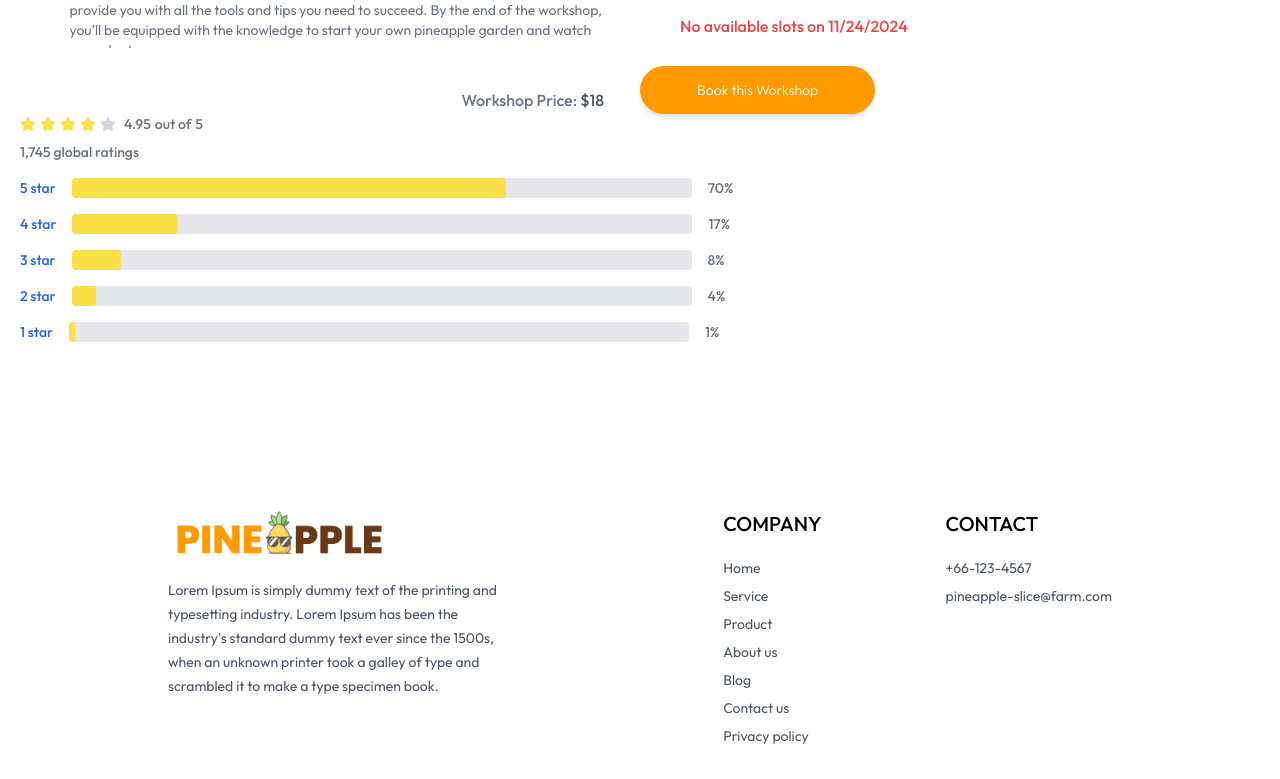
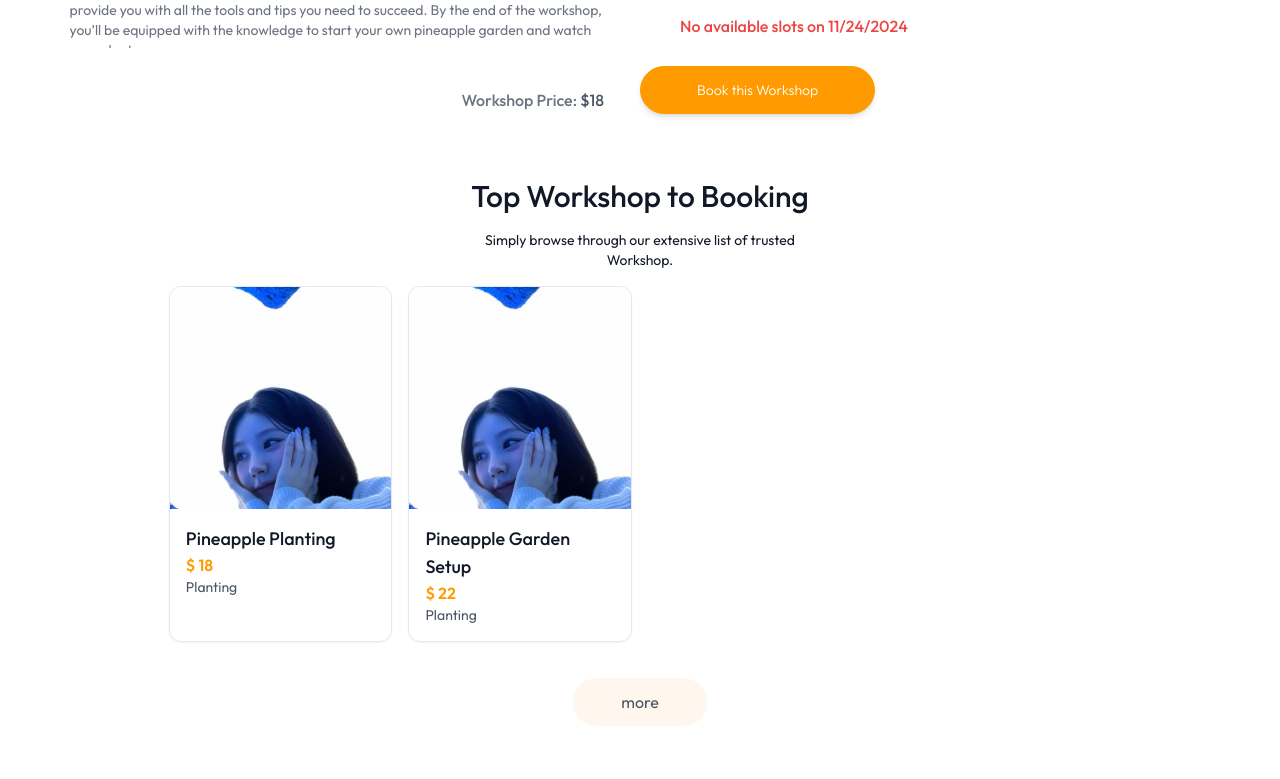
Before and after one commit to fuzenblue/DE251-Project, a React (Vite) app in the folder frontend/: page /all-service/workshop1 in a window 1280 px wide. Shown: the part 841-1620 px from the top of the page. Built offline with nearby package versions, Linux system fonts and the light colour scheme.

Commit message:
update 19/11

```diff
--- a/frontend/src/components/Footer.jsx
+++ b/frontend/src/components/Footer.jsx
@@ -8,7 +8,7 @@ const Footer = () => {
 
   return (
     <div className='md:mx-10'>
-      <div className='flex flex-col sm:grid grid-cols-[3fr_1fr_1fr] gap-14 my-10 mt-40 text-sm'>
+      <div className='flex flex-col sm:grid grid-cols-[3fr_1fr_1fr] gap-14 my-10 mt-10 text-sm'>
         {/* ----- Left Section ----- */}
         <div>
           <img className='mb-5 w-56' src={assets.logo} alt="" />
--- a/frontend/src/components/RatingWorkshop.jsx
+++ b/frontend/src/components/RatingWorkshop.jsx
@@ -1,74 +1,61 @@
-import React from "react"
+import React from 'react'
+import { assets } from '../assets/assets'
 
 const RatingWorkshop = () => {
-  const ratings = [
-    { label: "5 star", percentage: 70 },
-    { label: "4 star", percentage: 17 },
-    { label: "3 star", percentage: 8 },
-    { label: "2 star", percentage: 4 },
-    { label: "1 star", percentage: 1 },
-  ]
 
   return (
-    <div className="rating-container">
-      <div className="flex items-center mb-2">
-        {Array(4)
-          .fill()
-          .map((_, index) => (
-            <svg
-              key={index}
-              className="w-4 h-4 text-yellow-300 me-1"
-              xmlns="http://www.w3.org/2000/svg"
-              fill="currentColor"
-              viewBox="0 0 22 20"
-              aria-hidden="true"
-            >
-              <path d="M20.924 7.625a1.523 1.523 0 0 0-1.238-1.044l-5.051-.734-2.259-4.577a1.534 1.534 0 0 0-2.752 0L7.365 5.847l-5.051.734A1.535 1.535 0 0 0 1.463 9.2l3.656 3.563-.863 5.031a1.532 1.532 0 0 0 2.226 1.616L11 17.033l4.518 2.375a1.534 1.534 0 0 0 2.226-1.617l-.863-5.03L20.537 9.2a1.523 1.523 0 0 0 .387-1.575Z" />
-            </svg>
-          ))}
-        <svg
-          className="w-4 h-4 text-gray-300 dark:text-gray-500 me-1"
-          xmlns="http://www.w3.org/2000/svg"
-          fill="currentColor"
-          viewBox="0 0 22 20"
-          aria-hidden="true"
-        >
-          <path d="M20.924 7.625a1.523 1.523 0 0 0-1.238-1.044l-5.051-.734-2.259-4.577a1.534 1.534 0 0 0-2.752 0L7.365 5.847l-5.051.734A1.535 1.535 0 0 0 1.463 9.2l3.656 3.563-.863 5.031a1.532 1.532 0 0 0 2.226 1.616L11 17.033l4.518 2.375a1.534 1.534 0 0 0 2.226-1.617l-.863-5.03L20.537 9.2a1.523 1.523 0 0 0 .387-1.575Z" />
-        </svg>
-        <p className="ms-1 text-sm font-medium text-gray-500 dark:text-gray-400">
-          4.95
-        </p>
-        <p className="ms-1 text-sm font-medium text-gray-500 dark:text-gray-400">
-          out of
-        </p>
-        <p className="ms-1 text-sm font-medium text-gray-500 dark:text-gray-400">
-          5
-        </p>
+    <div className="mt-3">
+      {/* Review Popup */}
+      <div className=' justify-self-end  mx-[15%]'>
+        {/* The button to open modal */}
+        <label htmlFor="my_modal_1" className="btn btn-primary px-8 rounded-full text-white font-light shadow-lg">Review Here!</label>
+
+        {/* Put this part before </body> tag */}
+        <input type="checkbox" id="my_modal_1" className="modal-toggle" />
+        <div className="modal" role="dialog">
+          <div className="modal-box">
+            <div className="flex flex-col gap-4 px-3 py-2 items-center">
+              <div className="rating">
+                <input type="radio" name="rating-2" className="mask mask-star-2 bg-orange-400" />
+                <input
+                  type="radio"
+                  name="rating-2"
+                  className="mask mask-star-2 bg-orange-400"
+                  defaultChecked />
+                <input type="radio" name="rating-2" className="mask mask-star-2 bg-orange-400" />
+                <input type="radio" name="rating-2" className="mask mask-star-2 bg-orange-400" />
+                <input type="radio" name="rating-2" className="mask mask-star-2 bg-orange-400" />
+              </div>
+
+              <textarea className="textarea textarea-bordered w-full" placeholder="Bio"></textarea>
+            </div>
+
+            <div className="modal-action">
+              <label htmlFor="my_modal_1" className="btn">Confirm!</label>
+            </div>
+          </div>
+        </div>
       </div>
-      <p className="text-sm font-medium text-gray-500 dark:text-gray-400">
-        1,745 global ratings
-      </p>
-      {ratings.map((rating, index) => (
-        <div className="flex items-center mt-4" key={index}>
-          <a
-            href="#"
-            className="text-sm font-medium text-blue-600 dark:text-blue-500 hover:underline"
-          >
-            {rating.label}
-          </a>
-          <div className="w-2/4 h-5 mx-4 bg-gray-200 rounded dark:bg-gray-700">
-            <div
-              className="h-5 bg-yellow-300 rounded"
-              style={{ width: `${rating.percentage}%` }}
-            ></div>
+
+      {/* My Review */}
+      <div className='px-5 py-8 justify-self-end mx-[10%] gap-2'>
+        <div className="chat chat-end px-5 py-3">
+          <div className="chat-bubble chat-bubble-primary">You underestimate my power!</div>
+        </div>
+        <div className="avatar">
+            <h2 className='px-3'>User Name</h2>
+          <div className="w-12 rounded-full">
+            <img src={assets.profile_pic} />
           </div>
-          <span className="text-sm font-medium text-gray-500 dark:text-gray-400">
-            {rating.percentage}%
-          </span>
         </div>
-      ))}
+      </div>
+
+      {/* Review Area */}
+      <div>
+
+      </div>
     </div>
-  );
-};
+  )
+}
 
 export default RatingWorkshop
--- a/frontend/src/components/RelatedWorkshops.jsx
+++ b/frontend/src/components/RelatedWorkshops.jsx
@@ -6,7 +6,7 @@ import { useNavigate } from 'react-router-dom'
 
 const RelatedWorkshops = ({category, workshopId}) => {
 
-    const { workshops } = useContext(AppContext)
+    const { workshops, currencySymbol } = useContext(AppContext)
     const navigate = useNavigate()
 
     const [relWorkshop, setRelWorkshop] = useState([])
@@ -20,26 +20,25 @@ const RelatedWorkshops = ({category, workshopId}) => {
     }, [workshops, category, workshopId])
 
   return (
-    <div className='flex flex-col items-center gap-4 text-gray-900 my-16 md:mx-10'>
-        <h1 className='text-3xl font-medium'>Top Doctors to Book</h1>
-        <p className='sm:w-1/3 text-center text-sm'>Simply browse through our extensive list of trusted doctors.</p>
-        <div className='w-full grid grid-cols-auto gap-4 pt-5 gap-y-6 px-3 sm:px-0'>
-            {/* ให้แสดงหมอที่แนะนำ 5 คน */}
+    <div className='flex flex-col items-center gap-4 text-gray-900 my-16 mx-[12%] '>
+        <h1 className='text-3xl font-medium'>Top Workshop to Booking</h1>
+        <p className='sm:w-1/3 text-center text-sm'>Simply browse through our extensive list of trusted Workshop.</p>
+        <div className='w-full grid sm:grid-cols-1 md:grid-cols-2 lg:grid-cols-3 xl:grid-cols-4 gap-4'>
+            {/* ให้แสดงที่แนะนำ 5 คน */}
             {relWorkshop.slice(0,5).map((item, index) => (
-                // {navigate(`/appointment/${item._id}`); scrollTo(0,0)} ตั้งให้กดแล้วเลื่อนขึ้นด้านบน
-                <div onClick={() => {navigate(`/workshop_info/${item._id}`); scrollTo(0,0)}} className='border border-blue-200 rounded-xl overflow-hidden cursor-pointer hover:translate-y-[-10px] transition-all duration-500' key={index}>
-                    <img className='bg-blue-50' src={item.image} alt="" />
+                // {navigate(`/all-service/${item._id}`); scrollTo(0,0)} ตั้งให้กดแล้วเลื่อนขึ้นด้านบน
+                <div onClick={() => {navigate(`/all-service/${item._id}`); scrollTo(0,0)}}
+                     className='border shadow-sm border-gray-200 rounded-xl overflow-hidden cursor-pointer hover:translate-y-[-10px] transition-all duration-500' key={index}>
+                    <img className='bg-orange-50' src={item.image} alt="" />
                     <div className='p-4'>
-                        <div className='flex items-center gap-2 text-sm text-green-500'>
-                            <p className='w-2 h-2 bg-green-500 rounded-full'></p><p>Available</p>
-                        </div>
                         <p className='text-gray-900 text-lg font-medium'>{item.name}</p>
+                        <span className="text-primary font-semibold">{currencySymbol} {item.price}</span>
                         <p className='text-gray-600 text-sm'>{item.category}</p>
                     </div>
                 </div>
             ))}
         </div>
-        <button onClick={() => {navigate('/all_workshop'); scrollTo(0,0)}} className='bg-blue-50 text-gray-600 px-12 py-3 rounded-full mt-10'>more</button>
+        <button onClick={() => {navigate('/all-service'); scrollTo(0,0)}} className='bg-orange-50 text-gray-600 px-12 py-3 rounded-full mt-5'>more</button>
     </div>
   )
 }
--- a/frontend/src/components/WorkshopDisplay.jsx
+++ b/frontend/src/components/WorkshopDisplay.jsx
@@ -30,23 +30,26 @@ const WorkshopDisplay = () => {
           {category_workshop.map((category) => (
             <p key={category.category} onClick={() => { setSelectedCategory(category.category);
               applyFilter(category.category)}}
-              className={`w-full md:w-auto px-20 py-3 border border-gray-300 shadow-sm rounded-full transition-all cursor-pointer overflow-x-hidden
+              className={`w-full md:w-auto px-12 py-3 border border-gray-300 shadow-sm rounded-full transition-all cursor-pointer overflow-x-hidden
               ${category.category === selectedCategory ? "bg-primary text-white border-none" : ""}`}> {category.text} </p>
           ))}
         </div>
       </div>
 
+
       {/* Workshop List */}
       <div className="flex-1 mt-5">
+        <hr className='py-3'/>
         <div className="grid sm:grid-cols-1 md:grid-cols-2 lg:grid-cols-3 xl:grid-cols-4 gap-4">
           {Array.isArray(filterWorkshop) && filterWorkshop.length > 0 ? (
             filterWorkshop.map((workshop) => (
               <Link key={workshop._id} to={`/all-service/${workshop._id}`}>
-                <div className="border rounded-lg p-3 hover:shadow-lg h-[28rem] flex flex-col relative shadow-sm">
+                <div className="border border-gray-200 rounded-lg p-3  h-[28rem] flex flex-col relative shadow-md hover:shadow-lg hover:translate-y-[-10px] transition-all duration-500">
                   <div className="relative">
                     <div className="absolute top-[85%] right-[40%] w-16 h-16 bg-dark-green rounded-full flex items-center justify-center border-4 border-white">
                       <span className="text-white font-semibold">{currencySymbol} {workshop.price}</span>
                     </div>
+
                     <img src={workshop.image} alt="" className="w-full h-[14rem] object-cover rounded-lg"/>
                   </div>
                   <h3 className="text-lg font-semibold mt-8 cursor-pointer hover:text-primary"> {workshop.name}</h3>
@@ -56,11 +59,10 @@ const WorkshopDisplay = () => {
               </Link>
             ))
           ) : (
-            <p className="text-center text-gray-500">No workshops found for this category.</p>
+            <p className="text-center text-primary">No workshops found for this category.</p>
           )}
         </div>
       </div>
-
     </div>
   )
 }
--- a/frontend/src/pages/WorkshopInfo.jsx
+++ b/frontend/src/pages/WorkshopInfo.jsx
@@ -2,9 +2,9 @@ import React, { useContext, useEffect, useState } from 'react'
 import { useParams } from 'react-router-dom'
 import { AppContext } from '../context/AppContext.jsx'
 import { assets } from '../assets/assets.js'
-import RatingWorkshop from '../components/RatingWorkshop.jsx'
 import Breadcrumbs from '../components/Breadcrumbs.jsx'
 import WorkshopHeader from '../components/WorkshopHeader.jsx'
+import RelatedWorkshops from '../components/RelatedWorkshops.jsx'
 
 const WorkshopInfo = () => {
 
@@ -226,14 +226,14 @@ const WorkshopInfo = () => {
             </div>
         </div>
 
-        {/* Review */}
+        {/* Review ยังไม่เขียน*/}
         <div>
-            <RatingWorkshop />
+            {/* <RatingWorkshop /> */}
         </div>
 
         {/* relate workshop ยังไม่เขียน */}
         <div>
-            {/* <RelatedDoctors workshopId={workshopId} category={workshopInfo.category} /> */}
+            <RelatedWorkshops workshopId={workshopId} category={workshopInfo?.category} />
         </div>
     </div>
   )
```
